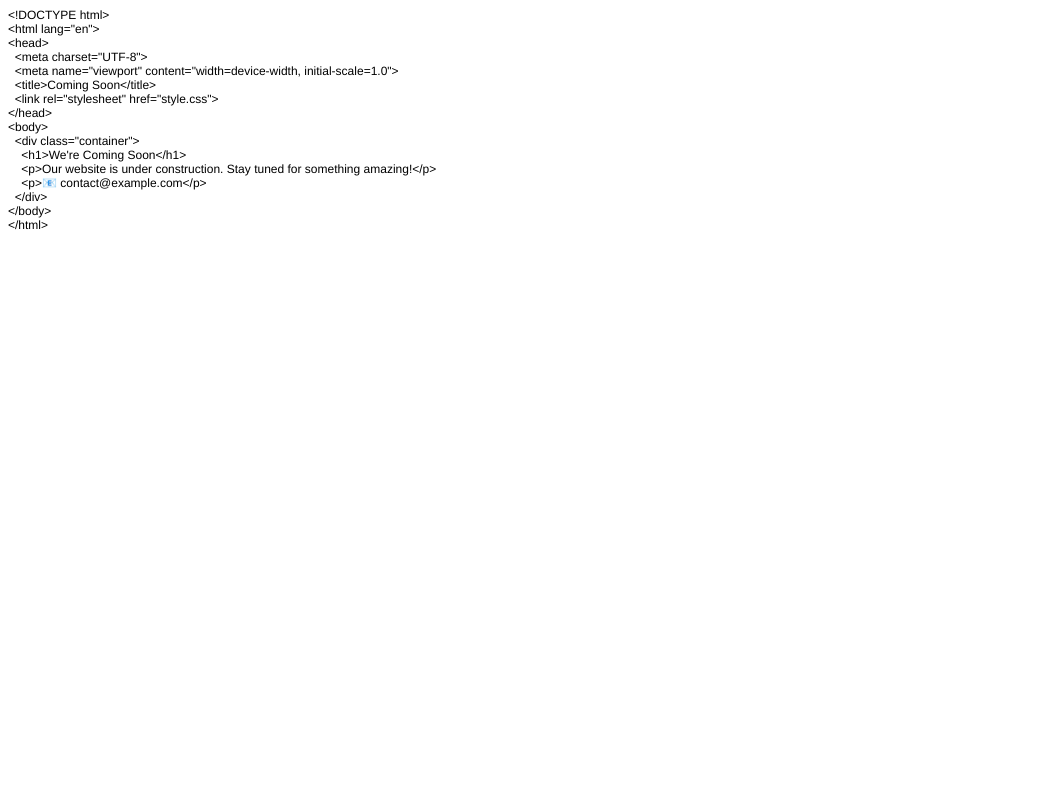
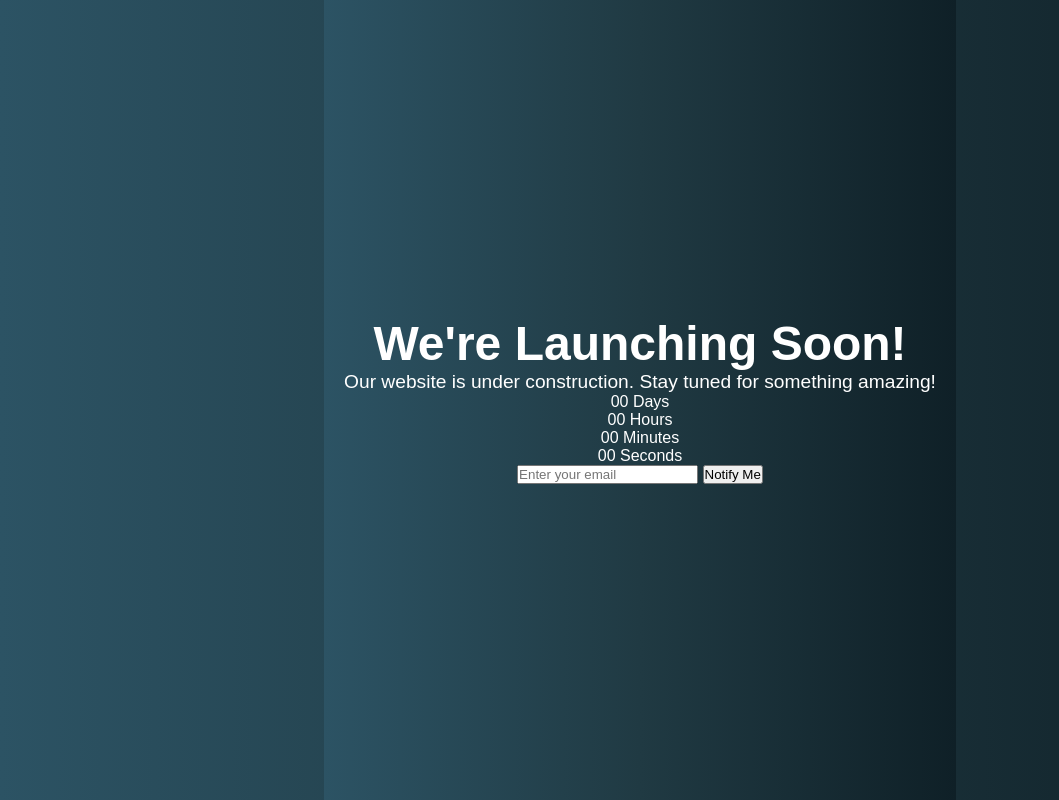
Before and after one commit to parthsuri/parthsuri.github.io, a plain HTML site: page index.html in a window 1280 px wide. Shown: the whole page, without its empty margins (0-1059 px from the left). Drawn offline with Linux system fonts and the light colour scheme.

Commit message:
Update index.html

```diff
--- a/index.html
+++ b/index.html
@@ -1,31 +1,29 @@
-<!DOCTYPE html PUBLIC "-//W3C//DTD HTML 4.01//EN" "http://www.w3.org/TR/html4/strict.dtd">
-<html>
+<!DOCTYPE html>
+<html lang="en">
 <head>
-  <meta http-equiv="Content-Type" content="text/html; charset=utf-8">
-  <meta http-equiv="Content-Style-Type" content="text/css">
-  <title></title>
-  <meta name="Generator" content="Cocoa HTML Writer">
-  <meta name="CocoaVersion" content="2575.4">
-  <style type="text/css">
-    p.p1 {margin: 0.0px 0.0px 0.0px 0.0px; font: 12.0px Helvetica}
-  </style>
+    <meta charset="UTF-8">
+    <meta name="viewport" content="width=device-width, initial-scale=1.0">
+    <title>Coming Soon</title>
+    <link rel="stylesheet" href="style.css">
 </head>
 <body>
-<p class="p1">&lt;!DOCTYPE html&gt;</p>
-<p class="p1">&lt;html lang="en"&gt;</p>
-<p class="p1">&lt;head&gt;</p>
-<p class="p1"><span class="Apple-converted-space">  </span>&lt;meta charset="UTF-8"&gt;</p>
-<p class="p1"><span class="Apple-converted-space">  </span>&lt;meta name="viewport" content="width=device-width, initial-scale=1.0"&gt;</p>
-<p class="p1"><span class="Apple-converted-space">  </span>&lt;title&gt;Coming Soon&lt;/title&gt;</p>
-<p class="p1"><span class="Apple-converted-space">  </span>&lt;link rel="stylesheet" href="style.css"&gt;</p>
-<p class="p1">&lt;/head&gt;</p>
-<p class="p1">&lt;body&gt;</p>
-<p class="p1"><span class="Apple-converted-space">  </span>&lt;div class="container"&gt;</p>
-<p class="p1"><span class="Apple-converted-space">    </span>&lt;h1&gt;We're Coming Soon&lt;/h1&gt;</p>
-<p class="p1"><span class="Apple-converted-space">    </span>&lt;p&gt;Our website is under construction. Stay tuned for something amazing!&lt;/p&gt;</p>
-<p class="p1"><span class="Apple-converted-space">    </span>&lt;p&gt;📧 contact@example.com&lt;/p&gt;</p>
-<p class="p1"><span class="Apple-converted-space">  </span>&lt;/div&gt;</p>
-<p class="p1">&lt;/body&gt;</p>
-<p class="p1">&lt;/html&gt;</p>
+    <div class="container">
+        <h1>We're Launching Soon!</h1>
+        <p>Our website is under construction. Stay tuned for something amazing!</p>
+
+        <div id="countdown">
+            <div><span id="days">00</span> Days</div>
+            <div><span id="hours">00</span> Hours</div>
+            <div><span id="minutes">00</span> Minutes</div>
+            <div><span id="seconds">00</span> Seconds</div>
+        </div>
+
+        <form id="subscribe-form">
+            <input type="email" placeholder="Enter your email" required>
+            <button type="submit">Notify Me</button>
+        </form>
+    </div>
+
+    <script src="script.js"></script>
 </body>
 </html>
```
